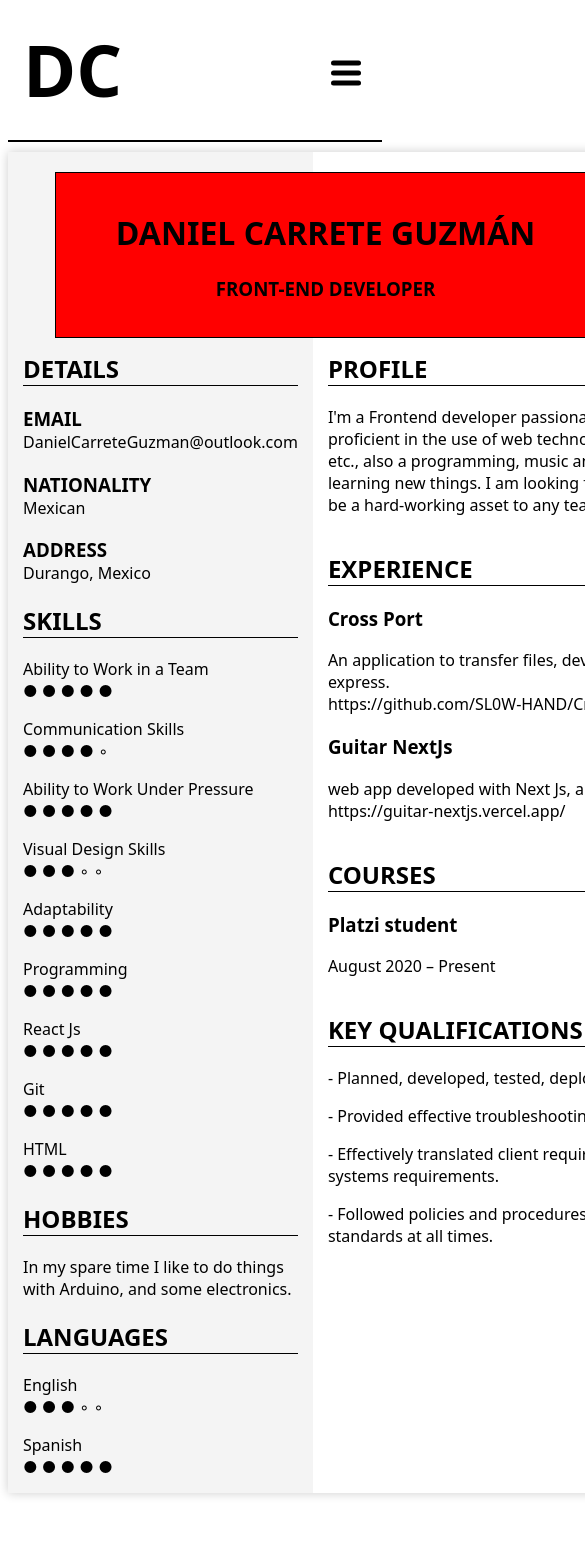
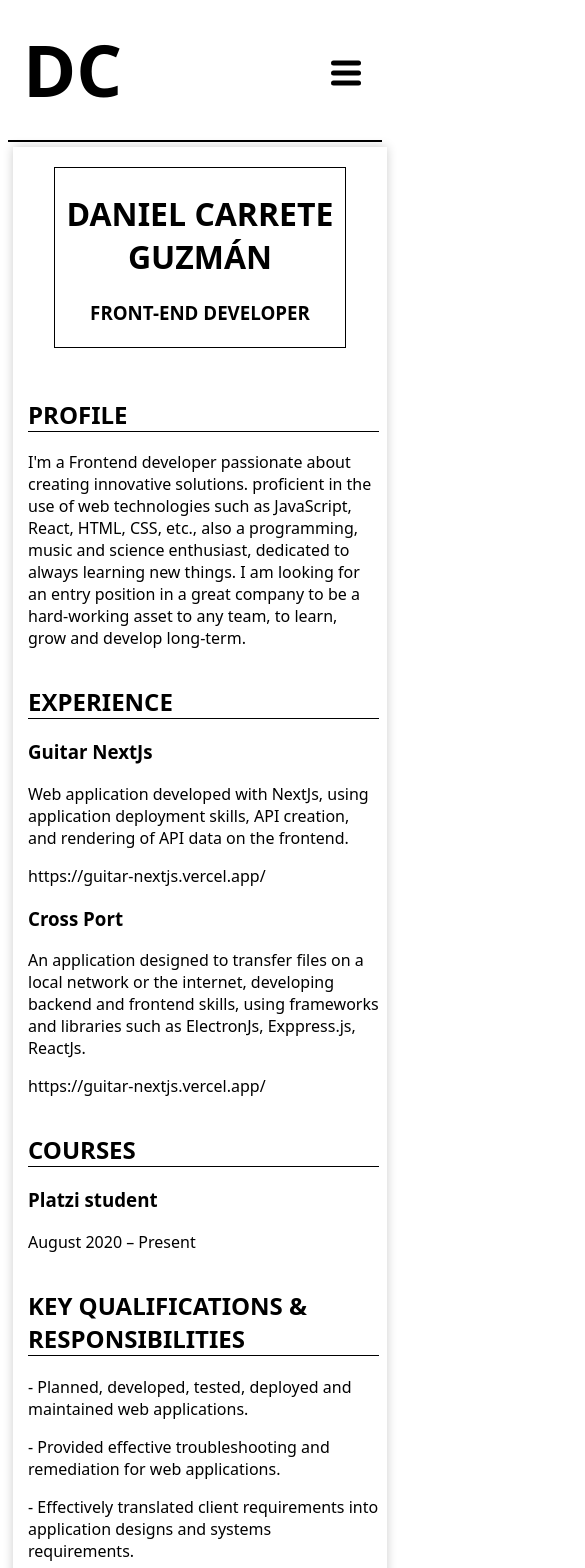
Before and after one commit to SL0W-HAND/Portfolio, a Next.js app: page /cv in a window 390 px wide. Shown: the top 1568 px of the page, 585 px wide, since content can reach past the window. Before the commit the page ends 1503 px from the top, so only its background shows below. Built offline with nearby package versions, Linux system fonts and the light colour scheme.

Commit message:
responsive cv

```diff
--- a/components/Navbar/Navbar.js
+++ b/components/Navbar/Navbar.js
@@ -56,7 +56,7 @@ const Navbar = () => {
                 </li>
             </ul>
             <input className={css.checkbox} id="nav-toggle" type="checkbox"/>
-            <label onClick={dropDown} for="nav-toggle" className={css.icon_burger}>
+            <label onClick={dropDown} className={css.icon_burger}>
 		        <div className={css.line}></div>
 		        <div className={css.line}></div>
 		        <div className={css.line}></div>
--- a/pages/cv.js
+++ b/pages/cv.js
@@ -9,7 +9,7 @@ const cv = () => {
                 <span><h3>Front-end Developer</h3></span>
             </div>
             <aside className={css.CV__aside}>
-                <div>
+                <div className={css.CV__aside_Details}>
                     <span >
                         <h2 >DETAILS</h2>
                     </span>
@@ -26,7 +26,7 @@ const cv = () => {
                         <span>Durango, Mexico</span>
                     </div>
                 </div>
-                <div>
+                <div className={css.CV__aside_Skills}>
                     <span><h2>SKILLS</h2></span>
                     <div>
                         <p>Ability to Work in a Team</p>
@@ -65,11 +65,11 @@ const cv = () => {
                         <span>● ● ● ● ●</span>
                     </div>
                 </div>
-                <div>
+                <div className={css.CV__aside_Hobbies}>
                     <span><h2>HOBBIES</h2></span>
                     <p>In my spare time I like to do things with Arduino, and some electronics.</p>
                 </div>
-                <div>
+                <div className={css.CV__aside_Languages}>
                     <span><h2>LANGUAGES</h2></span>
                     <div>
                         <p>English</p>
@@ -89,17 +89,14 @@ const cv = () => {
                 <article>
                     <h2>EXPERIENCE</h2>
                     <div>
-                        <h3>Cross Port</h3>
-                        <p> An application to transfer files, developed in javascript with electron, react and express.<br/>
-                            https://github.com/SL0W-HAND/Cross_Port
-                        </p>
+                        <h3> Guitar NextJs</h3>
+                        <p>Web application developed with NextJs, using application deployment skills, API creation, and rendering of API data on the frontend.</p>
+                        <p>https://guitar-nextjs.vercel.app/</p>
                     </div>
                     <div>
-                        <h3> Guitar NextJs</h3>
-                        <p>
-                            web app developed with Next Js, about the best guitarists <br/>
-                            https://guitar-nextjs.vercel.app/
-                        </p>
+                        <h3>Cross Port</h3>
+                        <p>An application designed to transfer files on a local network or the internet, developing backend and frontend skills, using frameworks and libraries such as ElectronJs, Exppress.js, ReactJs.</p>
+                        <p>https://guitar-nextjs.vercel.app/</p>
                     </div>
                 </article>
                 <article>
@@ -122,3 +119,16 @@ const cv = () => {
 }
 
 export default cv
+
+/**
+ * <h2>EXPERIENCE</h2>
+
+                        <h3>Cross Port</h3>
+                        <p>An application to transfer files developed in javascript with electron react and express.</p>
+                        <p>https://github.com/SL0W-HAND/Cross_Port</p>
+                        An application designed to transfer files on a local network or the internet, developing backend and frontend skills, using frameworks and libraries such as ElectronJs, Exppress.js, ReactJs.
+                        web aplication developed with next js about the best guitarist, fortaleciendo habilidades como react
+                        <h3> Guitar NextJs</h3>
+                        <p>web app developed with Next Js about the best guitarists</p>
+                        <p>https://guitar-nextjs.vercel.app/</p>
+ */
--- a/styles/components/_CV.scss
+++ b/styles/components/_CV.scss
@@ -49,16 +49,93 @@
             }
         }
     }
-    @media screen and (max-width: 910px){
 
+}
+
+@media screen and (max-width: 910px){
+    .CV{
+        display: flex;
+        flex-direction: column;
+        margin: 5px;
+        width: 100%;
+        min-width: 2px;
         &__Hero{
-            background-color: red;
+            order: 1;
+            display: block;
+            position: relative;
+            margin: 20px auto;
+            padding: 3px 8px;
         }
         &__aside{
+            order: 3;
+            width: 90vw;
+            padding-top: 0;
 
+            display: grid;
+            grid-template-columns: auto auto auto;
+            grid-template-rows: auto auto auto;
+            &_Details{
+                grid-column-start: 2;
+                grid-column-end: 3;
+                grid-row-start: 1;
+                grid-row-end: 2;
+            }
+            &_Skills{
+                grid-column-start: 1;
+                grid-column-end: 2;
+                grid-row-start: 1;
+                grid-row-end: 4;
+            }
+            &_Hobbies{
+                grid-column-start: 2;
+                grid-column-end: 3;
+                grid-row-start: 3;
+                grid-row-end: 4;
+            }
+            &_Languages{
+                grid-column-start: 2;
+                grid-column-end: 3;
+                grid-row-start: 2;
+                grid-row-end: 3;
+            }
+            &_Details,&_Languages,&_Hobbies{
+                margin-left: 10px;
+            }
         }
         &__main{
+           order: 2;
+           display: flex;
+           width: 90vw;
+           margin-right: 0;
+           margin-top: 10px;
+           padding-top: 0;
+           p{
+               height: auto;
+               width: 100%;
+               display: flex;
+               flex-direction: column;
+              text-overflow: unset;
+           }
+        }
+    }
+}
 
+@media screen and (max-width: 425px){
+    .CV{
+        &__Hero{
+            min-width: 100px;
+            width: 290px;
+            padding: 3px 0;
+        }
+        &__aside{
+            width: 100%;
+            padding-top: 0;
+            display: flex;
+            padding: 0;
+            flex-direction: column;
+            &_Details,&_Languages,&_Hobbies{
+                margin-left: 0;
+            }
         }
     }
 }
```
